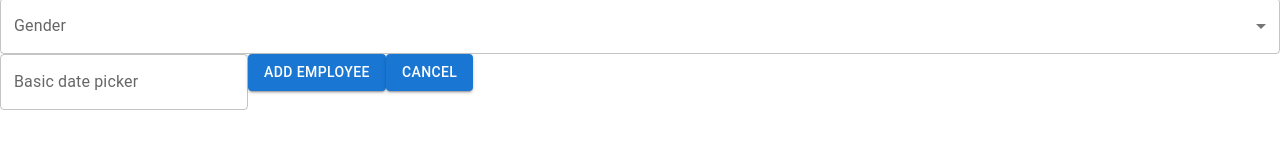
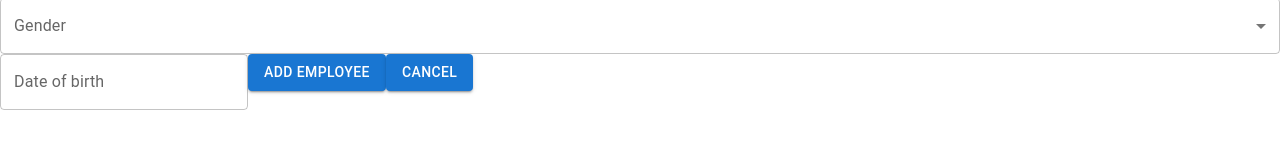
Before and after one commit to ayababa12/SkillSphere, a React (Create React App) app in the folder frontend/: page /createEmployee in a window 1280 px wide. Shown: the part 282-430 px from the top of the page. Built offline with nearby package versions, Linux system fonts and the light colour scheme.

Commit message:
fixed label of date picker

```diff
--- a/frontend/src/pages/employees.js
+++ b/frontend/src/pages/employees.js
@@ -139,7 +139,7 @@ const CreateEmployeePage = () => {
                     <DatePicker
                         value={dateOfBirth}
                         onChange={handleDateOfBirth}
-                        label="Basic date picker" />
+                        label="Date of birth" />
 
             </LocalizationProvider>
 
```
